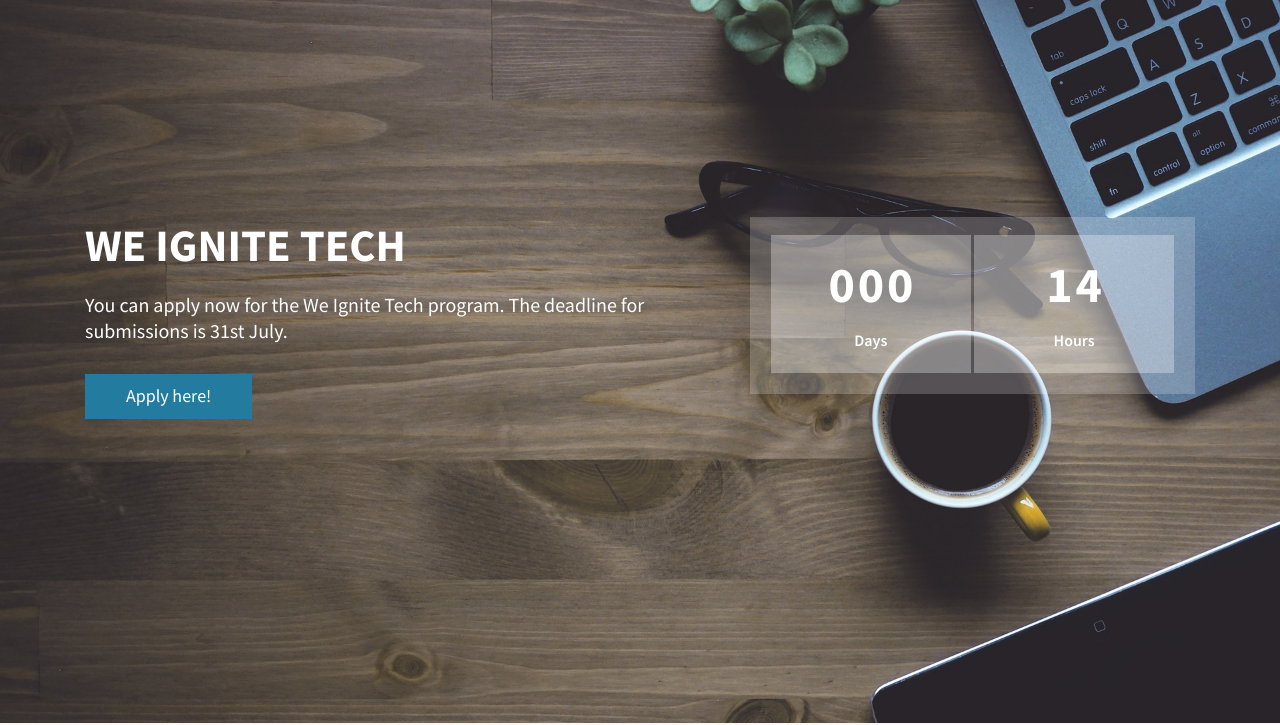
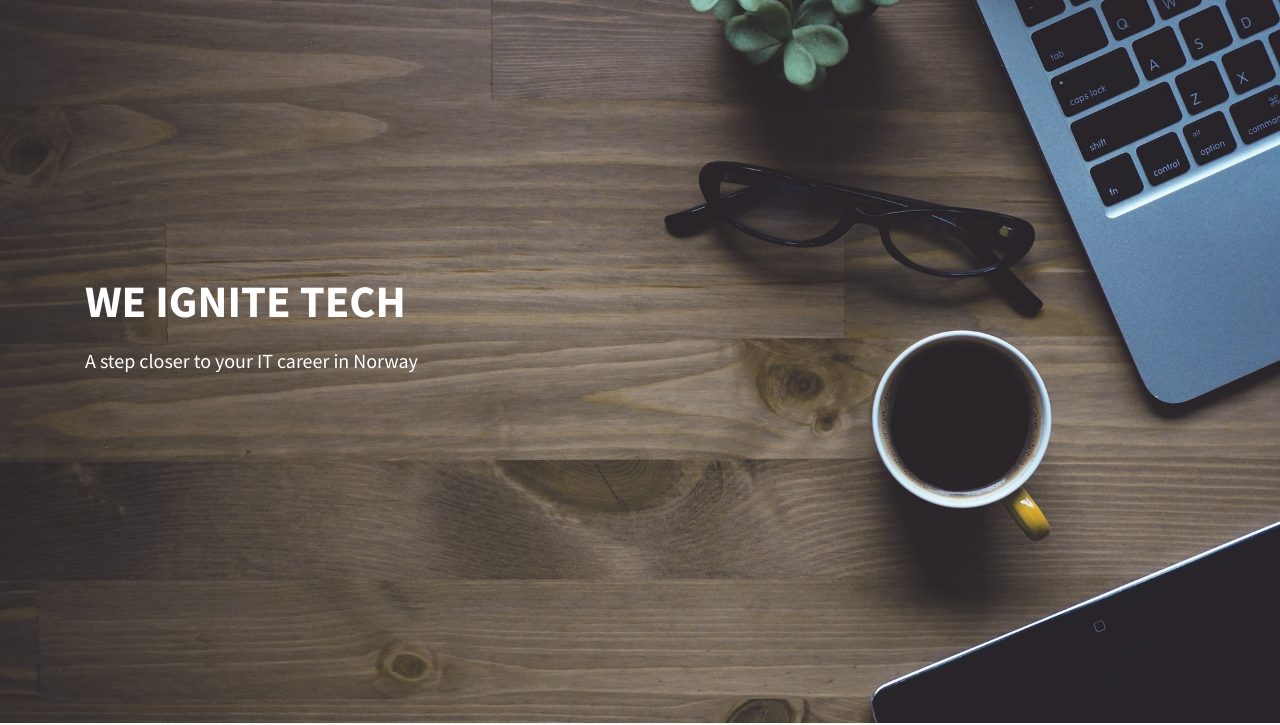
Before and after one commit to WeIgniteTech/weignitetech.github.io, a plain HTML site: page index.html in a window 1280 px wide. Shown: the part 77-802 px from the top of the page. Drawn offline with nearby package versions, Linux system fonts and the light colour scheme; a web font is replaced by a local one.

Commit message:
Publish 1.08.2019 11:23 - removed countdown box

```diff
--- a/index.html
+++ b/index.html
@@ -95,42 +95,13 @@
 
 
                         <p class="wow fadeInDown" data-wow-delay="0.5s" data-wow-duration=".5s">
-                            You can apply now for the We Ignite Tech program. The deadline for submissions is 31st July.
+                            A step closer to your IT career in Norway
                         </p>
 
 
-                        <div class="wow fadeInDown" data-wow-delay="0.7s" data-wow-duration=".7s">
-                            <a class="btn btn-home" href="https://forms.gle/RYoaZGbEStCfkEVo8" role="button">
-                                Apply here!
-                            </a>
-                        </div>
-
                     </div>
                 </div>
-                <div class="col-lg-5 col-md-6 wow zoomIn">
-                    <div class="block">
-                        <div class="counter text-center">
-                            <ul id="countdown_dashboard" data-year=" 2019" data-month=" 08" data-day=" 01">
-                                <li>
-                                    <div class="dash days_dash">
-                                        <div class="digit">0</div>
-                                        <div class="digit">0</div>
-                                        <div class="digit">0</div>
-                                        <span class="dash_title">Days</span>
-                                    </div>
-                                </li>
-                                <li>
-                                    <div class="dash hours_dash">
-                                        <div class="digit">0</div>
-                                        <div class="digit">0</div>
-                                        <span class="dash_title">Hours</span>
-                                    </div>
-                                </li>
 
-                            </ul>
-                        </div>
-                    </div>
-                </div>
             </div>
 
         </div>
```
Also changed, not shown: wit_logo_2019_ex4_icon.ico (added).
